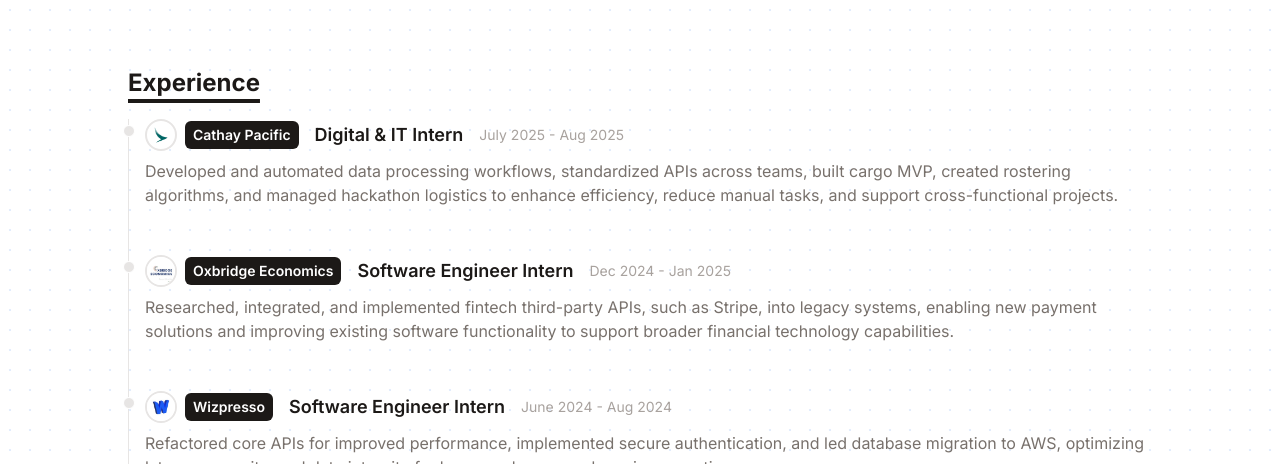
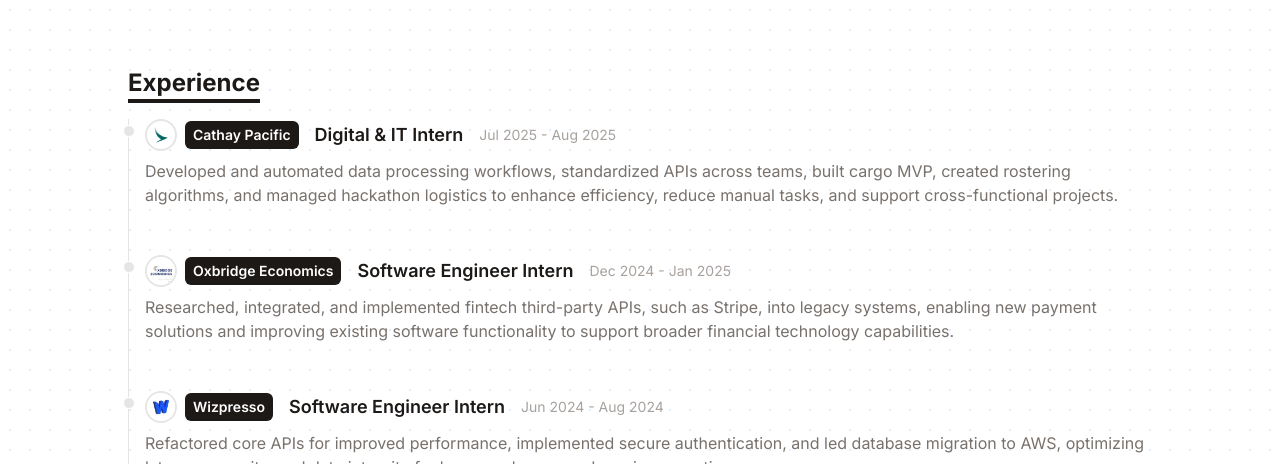
Before and after one commit to cdfelixj/minimal-portfolio, a React (Vite) app: page / in a window 1280 px wide. Shown: the part 1720-2184 px from the top of the page. Built offline with nearby package versions, Linux system fonts and the light colour scheme.

Commit message:
fixed date

```diff
--- a/src/data/timeline.js
+++ b/src/data/timeline.js
@@ -1,6 +1,6 @@
 export default [
     {
-        duration: 'July 2025 - Aug 2025',
+        duration: 'Jul 2025 - Aug 2025',
         title: 'Digital & IT Intern',
         company: 'Cathay Pacific',
         logo: '/assets/logos/cathay.png',
@@ -16,7 +16,7 @@
             'Researched, integrated, and implemented fintech third-party APIs, such as Stripe, into legacy systems, enabling new payment solutions and improving existing software functionality to support broader financial technology capabilities.',
     },
     {
-        duration: 'June 2024 - Aug 2024',
+        duration: 'Jun 2024 - Aug 2024',
         title: 'Software Engineer Intern',
         company: 'Wizpresso',
         logo: '/assets/logos/wizpresso_logo.jpeg',
```
